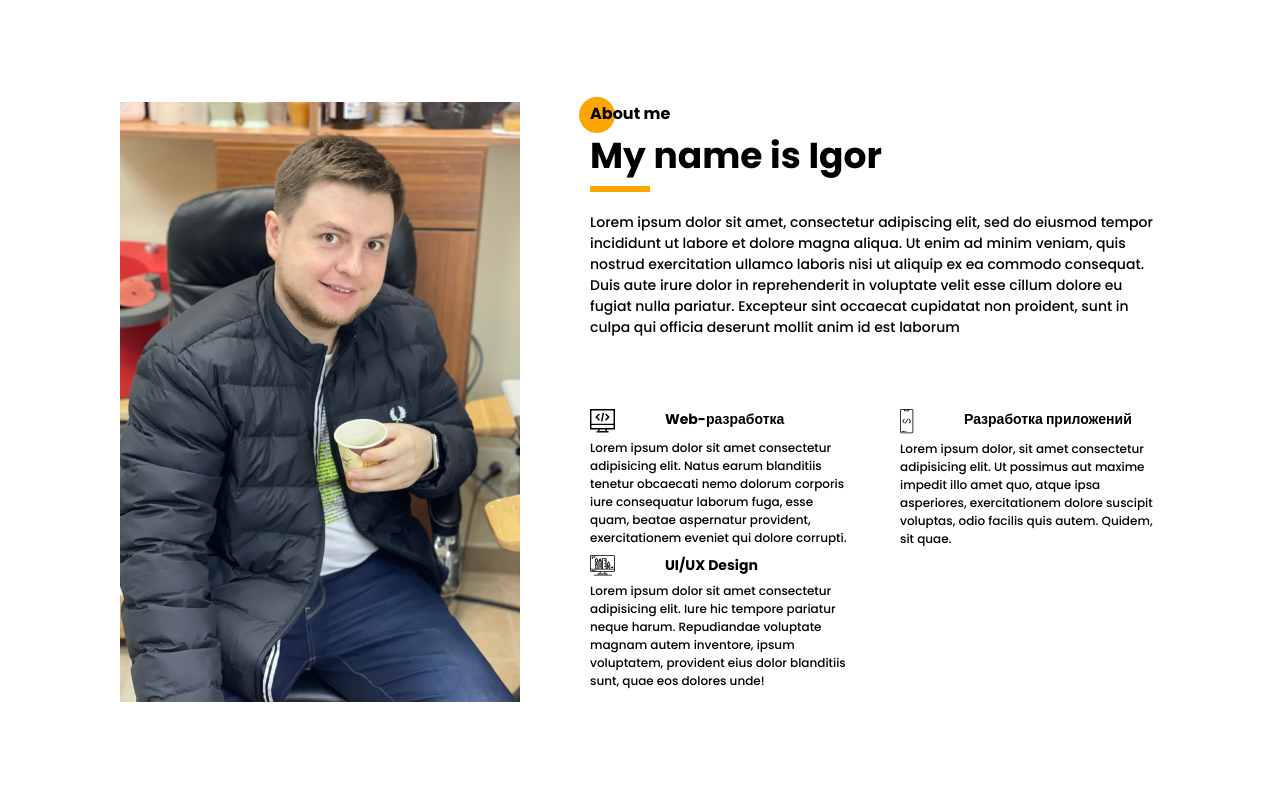
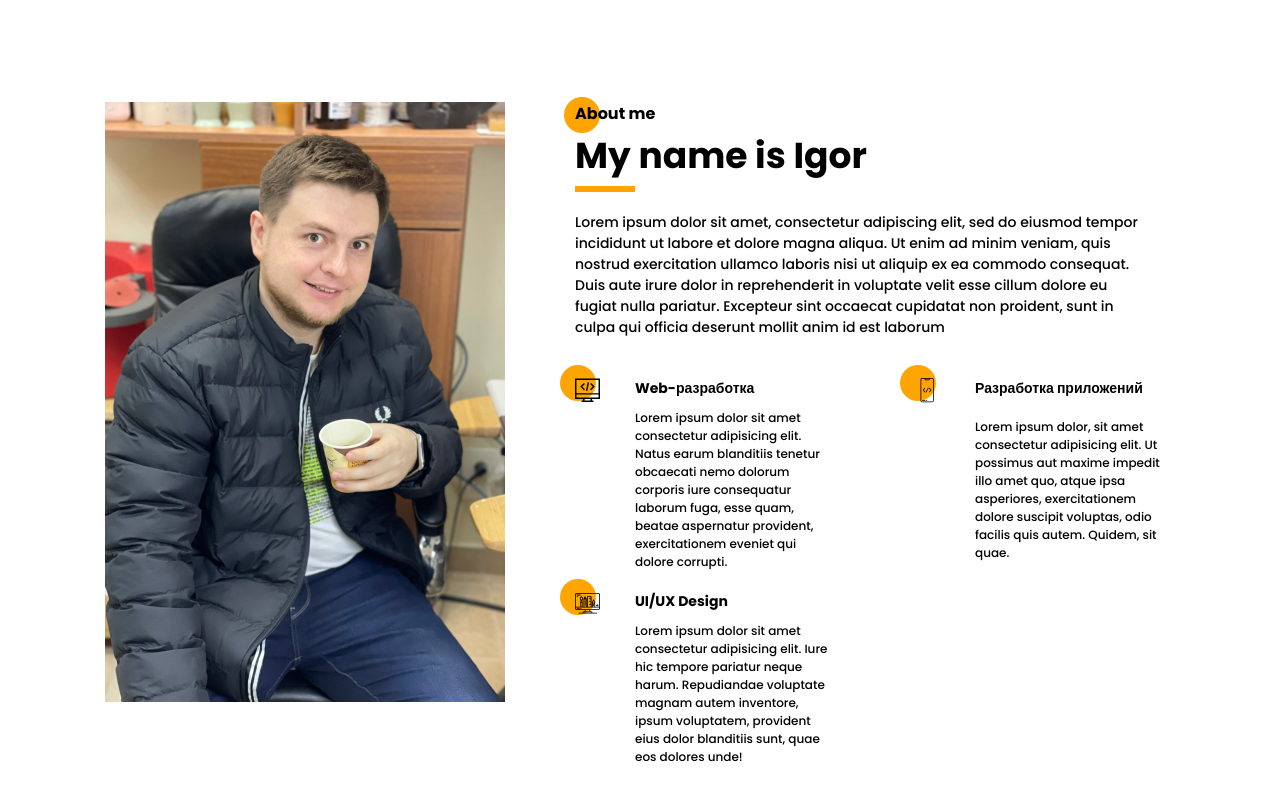
Before and after one commit to igorSurz/portfolioSite, a website: page src/index.html in a window 1280 px wide. Shown: the part 815-1615 px from the top of the page. Drawn offline with nearby package versions, Linux system fonts and the light colour scheme; files that its build step writes are made by us from their sources; files whose address does not match are found by name.

Commit message:
fix aboutme block

```diff
--- a/src/sass/base/_mixins.scss
+++ b/src/sass/base/_mixins.scss
@@ -11,3 +11,16 @@
         background: $main-color;
    }
 }
+@mixin before_circle_aboutMe {
+   &:before {
+        content: '';
+        position: absolute;
+        z-index: -1;
+        top: -7%;
+        left: -15px;
+        width: 36px;
+        height: 36px;
+        border-radius: 100%;
+        background: $main-color;
+   }
+}
--- a/src/sass/blocks/_aboutMe.scss
+++ b/src/sass/blocks/_aboutMe.scss
@@ -69,14 +69,17 @@
 		flex-wrap: wrap;
 		justify-content: space-between;
 		grid-area: skills;
-		width: 570px;
-		// height: 317px;
+		width: 600px;
+
 		&__block {
+			@include before_circle_aboutMe;
+			margin-bottom: 20px;
 			position: relative;
 			display: flex;
+			justify-content: flex-start;
 			flex-wrap: wrap;
 			width: 260px;
-			height: 116px;
+
 		}
 		&__title {
 			font-weight: bold;
@@ -84,28 +87,25 @@
 			color: #000000;
 		}
 		&__text {
+			width: 200px;
 			font-weight: 500;
 			margin-top: 6px;
+			margin-left: 60px;
 			font-size: 12px;
 			line-height: 18px;
 			color: #000000;
 		}
 		&__icon {
-			margin-right: 50px;
-			img {
-				&:before {
-					content: '';
-					position: absolute;
-					z-index: -1;
-					top: 0;
-					left: 0;
-					width: 36px;
-					height: 36px;
-					border-radius: 100%;
-					background: $main-color;
-			   }
+			width: 25px;
+			height: 25px;
+			margin-right: 35px;
 
-			}
+
+
+
+
+
+
 
 		}
 	}
```
Also changed, not shown: dist/css/style.min.css.
